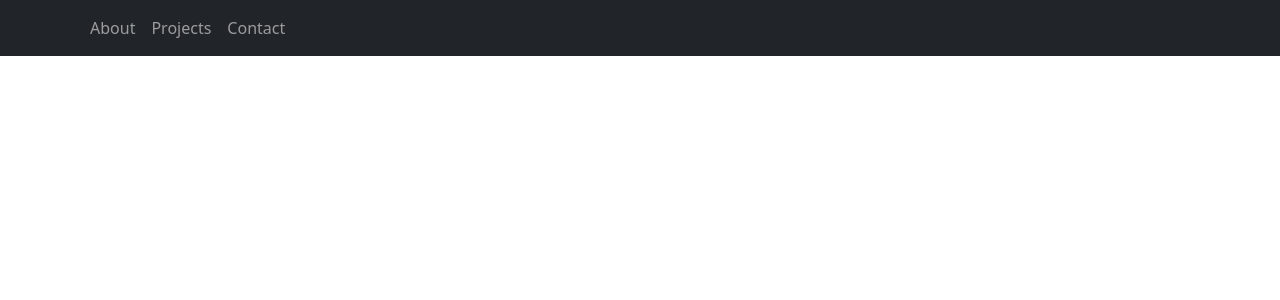
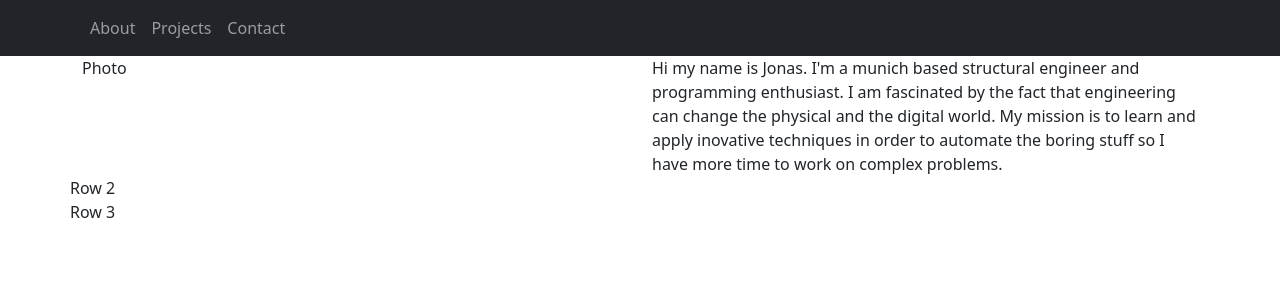
Before and after one commit to j-r-f-m/portfolio-site, a React (Vite) app: page / in a window 1280 px wide. Shown: the top 300 px of the page. Built offline with nearby package versions, Linux system fonts and the light colour scheme.

Commit message:
begin MainContent-component

```diff
--- /dev/null
+++ b/pages/mainContent/MainContent.jsx
@@ -0,0 +1,20 @@
+import Container from "react-bootstrap/Container";
+import Row from "react-bootstrap/Row";
+import Col from "react-bootstrap/Col";
+
+import { aboutMe } from "./MainContentText";
+
+export function MainContent() {
+  return (
+    <>
+      <Container>
+        <Row>
+          <Col>Photo</Col>
+          <Col>{aboutMe}</Col>
+        </Row>
+        <Row>Row 2</Row>
+        <Row>Row 3</Row>
+      </Container>
+    </>
+  );
+}
--- /dev/null
+++ b/pages/mainContent/MainContentText.jsx
@@ -0,0 +1,4 @@
+let aboutMe =
+  "Hi my name is Jonas. I'm a munich based structural engineer and programming enthusiast. I am fascinated by the fact that engineering can change the physical and the digital world. My mission is to learn and apply inovative techniques  in order to automate the boring stuff so I have more time to work on complex problems.";
+
+export { aboutMe };
--- a/src/App.jsx
+++ b/src/App.jsx
@@ -1,9 +1,11 @@
 import { Navigation } from "../components/navigation/Navigation";
+import { MainContent } from "../pages/mainContent/MainContent";
 
 function App() {
   return (
     <>
       <Navigation />
+      <MainContent />
     </>
   );
 }
```
Also changed, not shown: 2 other files (tests, documents, lock files or other folders).
